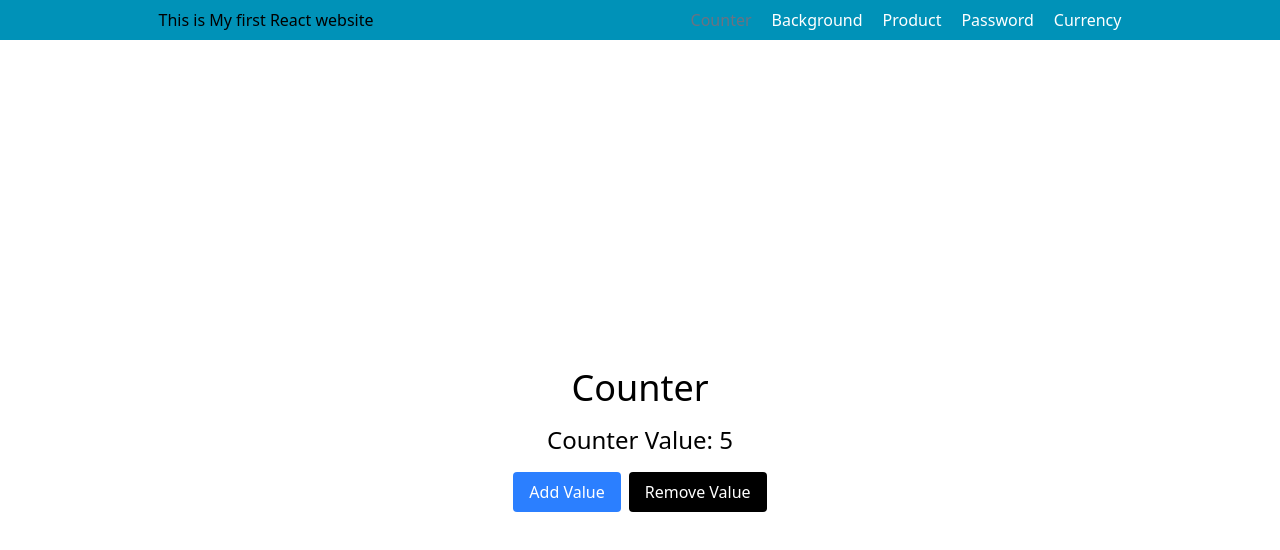
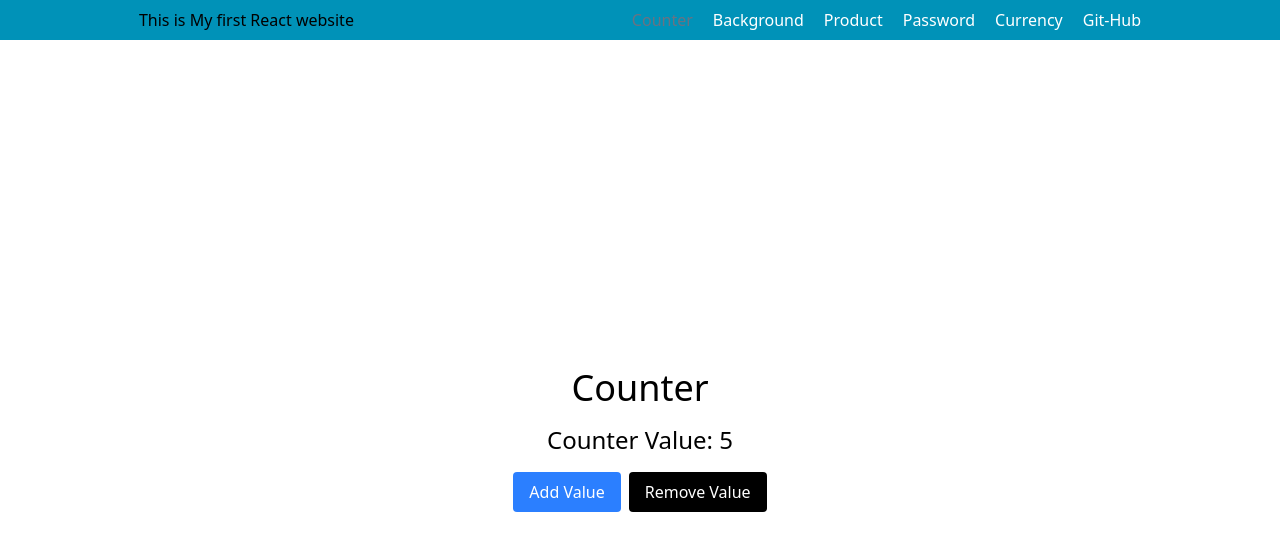
Before and after one commit to aftabwk/React-JS, a React (Vite) app in the folder react-01/: page /counter in a window 1280 px wide. Shown: the top 550 px of the page. Built offline with nearby package versions, Linux system fonts and the light colour scheme.

Commit message:
Adding Loader

```diff
--- a/react-01/src/AppRoutes.jsx
+++ b/react-01/src/AppRoutes.jsx
@@ -1,12 +1,14 @@
-import { createBrowserRouter } from "react-router-dom";
+import { createBrowserRouter, Navigate } from "react-router-dom";
 import Layout from "./Layout.jsx";
 import {
   Background,
   CardListing,
   Counter,
   CurrencyConvirter,
+  Github,
   PasswordGenerator,
 } from "./pages/Index";
+import { githubInfoLoader } from "./pages/GithubCall.js";
 
 // -----------------------------
 // AppRoutes: Define all routes
@@ -19,11 +21,17 @@ const AppRoutes = createBrowserRouter([
     path: "/", // Root URL
     element: <Layout />, // Common wrapper
     children: [
+      { path: "/", element: <Navigate to="/counter" replace /> },
       { path: "counter", element: <Counter /> },
       { path: "cards", element: <CardListing /> },
       { path: "bg", element: <Background /> },
       { path: "password", element: <PasswordGenerator /> },
       { path: "currency", element: <CurrencyConvirter /> },
+      {
+        path: "github",
+        loader: githubInfoLoader,
+        element: <Github />,
+      }, //loader: It helps in fetching data when you click on navLink from api and stor in catche memory. it calls data before useEffect
     ],
   },
 ]);
--- a/react-01/src/pages/App.jsx
+++ b/react-01/src/pages/App.jsx
@@ -88,6 +88,18 @@ function App() {
                 Currency
               </NavLink>
             </li>
+            <li className="cursor-pointer">
+              <NavLink
+                to="/github"
+                className={({ isActive }) =>
+                  `hover:text-gray-500 ${
+                    isActive ? "text-gray-500" : "text-white"
+                  }`
+                }
+              >
+                Git-Hub
+              </NavLink>
+            </li>
           </ul>
         </li>
       </ul>
--- /dev/null
+++ b/react-01/src/pages/Github.jsx
@@ -0,0 +1,13 @@
+import { useLoaderData } from "react-router-dom";
+
+const Github = () => {
+  const data = useLoaderData(); //useLoaderData hook helps to get loaded data from loader which is defined in navLink
+  return (
+    <div className="h-1/2 w-full flex flex-col items-center text-4xl font-bold p-5 gap-5">
+      Git-Hub Followers: {data.followers}
+      <img src={data.avatar_url} alt="" width="500px" />
+    </div>
+  );
+};
+
+export default Github;
--- /dev/null
+++ b/react-01/src/pages/GithubCall.js
@@ -0,0 +1,5 @@
+export const githubInfoLoader = async () => {
+  console.log("loading");
+  const response = await fetch("https://api.github.com/users/aftabwk");
+  return response.json();
+};
--- a/react-01/src/pages/Index.js
+++ b/react-01/src/pages/Index.js
@@ -4,6 +4,7 @@ import Counter from "./Counter";
 import CurrencyConvirter from "./CurrencyConvirter";
 import PasswordGenerator from "./PasswordGenerator";
 import App from "./App";
+import Github from "./Github";
 
 export {
   Background,
@@ -12,4 +13,5 @@ export {
   CurrencyConvirter,
   PasswordGenerator,
   App,
+  Github,
 };
```
